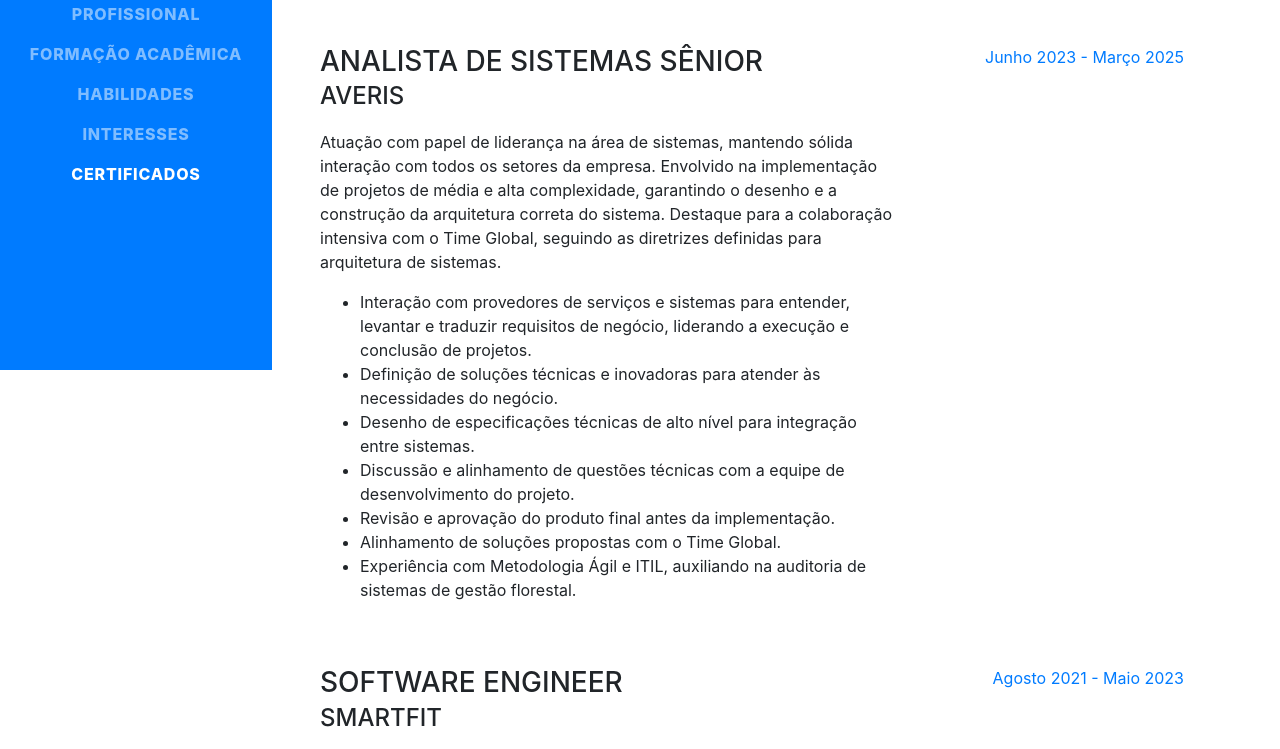
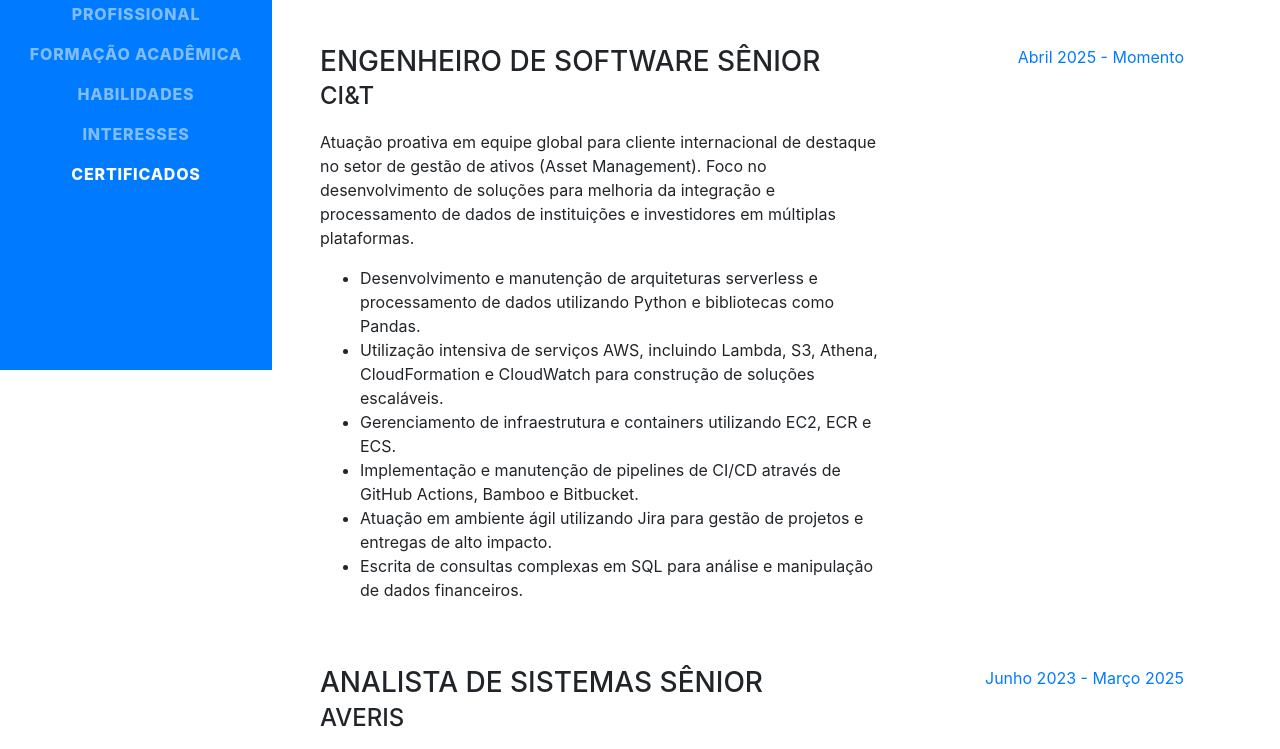
Before and after one commit to 123duran/123duran.github.io, a website with bundled scripts: page index.html in a window 1280 px wide. Shown: the part 430-1179 px from the top of the page. Built offline with nearby package versions, Linux system fonts and the light colour scheme; a web font is replaced by a local one.

Commit message:
Updating infos

```diff
--- a/index.html
+++ b/index.html
@@ -72,6 +72,25 @@
         <section class="resume-section p-3 p-lg-5 d-flex flex-column" id="experience">
             <div class="my-auto">
                 <h2 class="mb-5">Experiência Profissional</h2>
+
+                <div class="resume-item d-flex flex-column flex-md-row mb-5">
+                    <div class="resume-content mr-auto">
+                        <h3 class="mb-0">Engenheiro de Software Sênior</h3>
+                        <div class="subheading mb-3">CI&amp;T</div>
+                        <p>Atuação proativa em equipe global para cliente internacional de destaque no setor de gestão de ativos (Asset Management). Foco no desenvolvimento de soluções para melhoria da integração e processamento de dados de instituições e investidores em múltiplas plataformas.</p>
+                        <ul>
+                            <li>Desenvolvimento e manutenção de arquiteturas serverless e processamento de dados utilizando Python e bibliotecas como Pandas.</li>
+                            <li>Utilização intensiva de serviços AWS, incluindo Lambda, S3, Athena, CloudFormation e CloudWatch para construção de soluções escaláveis.</li>
+                            <li>Gerenciamento de infraestrutura e containers utilizando EC2, ECR e ECS.</li>
+                            <li>Implementação e manutenção de pipelines de CI/CD através de GitHub Actions, Bamboo e Bitbucket.</li>
+                            <li>Atuação em ambiente ágil utilizando Jira para gestão de projetos e entregas de alto impacto.</li>
+                            <li>Escrita de consultas complexas em SQL para análise e manipulação de dados financeiros.</li>
+                        </ul>
+                    </div>
+                    <div class="resume-date text-md-right">
+                        <span class="text-primary">Abril 2025 - Momento</span>
+                    </div>
+                </div>
 
                 <div class="resume-item d-flex flex-column flex-md-row mb-5">
                     <div class="resume-content mr-auto">
```
